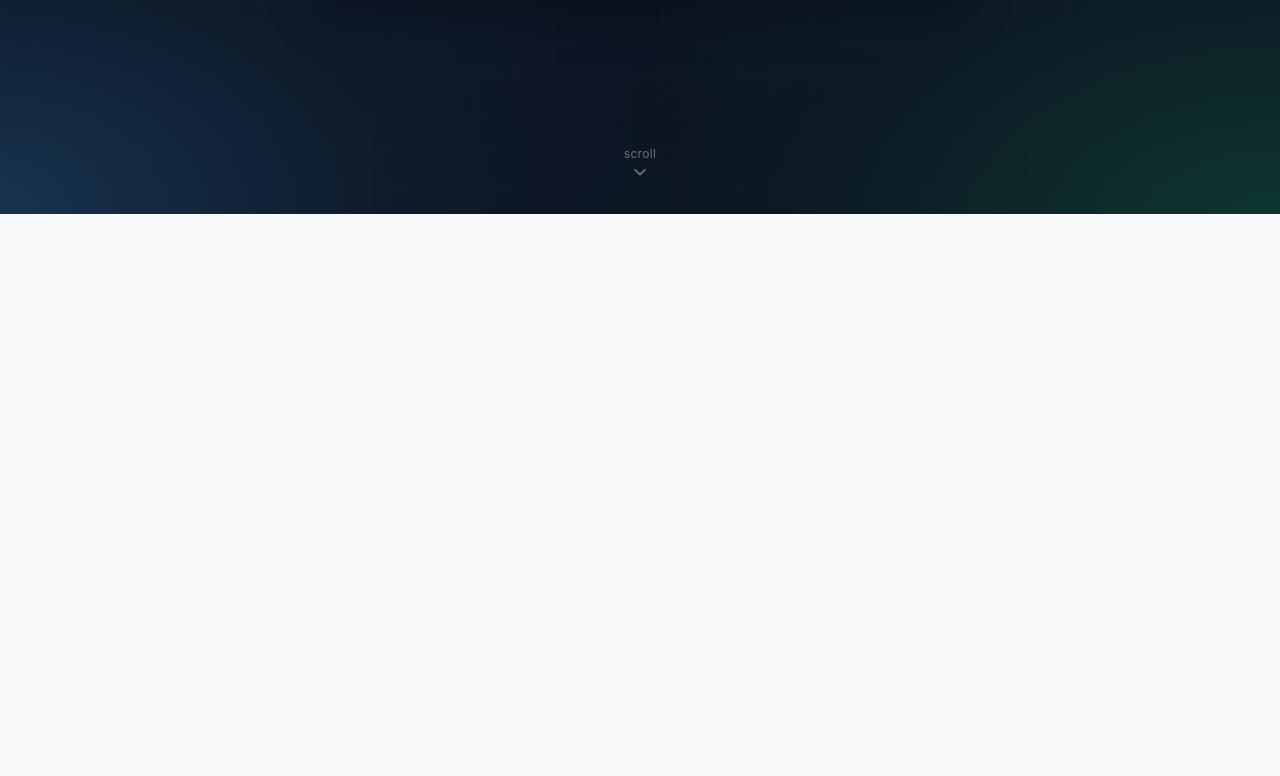
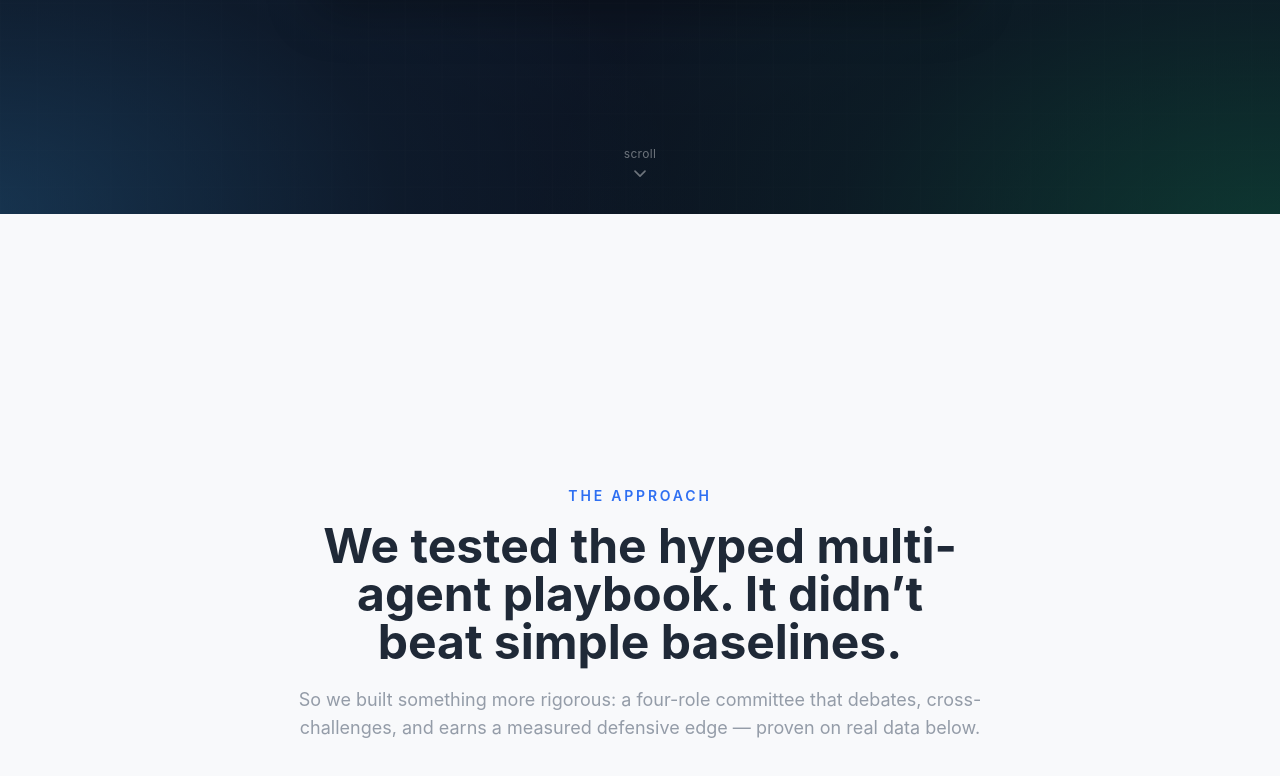
Before and after one commit to longsizhuo/openinvest-site, a React (Vite) app: page / in a window 1280 px wide. Shown: the part 586-1362 px from the top of the page. Before the commit the page ends 800 px from the top, so only its background shows below. Built offline with nearby package versions, Linux system fonts and the light colour scheme.

Commit message:
feat: scroll-snap hard cut (hero -> approach) via CSS snap + motion useScroll toggle

```diff
--- a/src/App.tsx
+++ b/src/App.tsx
@@ -1,9 +1,13 @@
+import SnapToggle from './components/SnapToggle'
 import Hero from './sections/Hero'
+import WhyDifferent from './sections/WhyDifferent'
 
 export default function App() {
   return (
     <>
+      <SnapToggle />
       <Hero />
+      <WhyDifferent />
     </>
   )
 }
--- /dev/null
+++ b/src/components/SnapToggle.tsx
@@ -0,0 +1,34 @@
+import { useEffect } from 'react'
+import { useMotionValueEvent, useReducedMotion, useScroll } from 'motion/react'
+
+/**
+ * The hero (panel 0) and "why" (panel 1) are CSS scroll-snap panels, so the
+ * browser hard-cuts between them (never resting half-way). Once the reader
+ * scrolls past panel 1 into the long evidence section, mandatory snapping is
+ * turned off so that content scrolls freely. Reduced-motion disables snapping
+ * entirely (instant, no scroll-jacking feel).
+ */
+export default function SnapToggle() {
+  const { scrollY } = useScroll()
+  const reduce = useReducedMotion()
+
+  const sync = (y: number) => {
+    const el = document.documentElement
+    if (reduce) {
+      el.style.scrollSnapType = 'none'
+      return
+    }
+    const pastPanels = y > window.innerHeight * 1.5
+    el.style.scrollSnapType = pastPanels ? 'none' : 'y mandatory'
+  }
+
+  // initial + reduced-motion changes
+  useEffect(() => {
+    sync(scrollY.get())
+    // eslint-disable-next-line react-hooks/exhaustive-deps
+  }, [reduce])
+
+  useMotionValueEvent(scrollY, 'change', sync)
+
+  return null
+}
--- a/src/index.css
+++ b/src/index.css
@@ -5,6 +5,9 @@
 @layer base {
   html {
     scroll-behavior: smooth;
+    /* Hard-cut between the first two full-screen panels; SnapToggle turns this
+       off once the reader reaches the long evidence section. */
+    scroll-snap-type: y mandatory;
   }
   body {
     @apply bg-canvas text-ink font-sans antialiased;
--- a/src/sections/Hero.tsx
+++ b/src/sections/Hero.tsx
@@ -5,7 +5,7 @@ import heroBg from '../assets/hero-bg.svg'
 export default function Hero() {
   return (
     <section
-      className="relative flex h-screen w-full flex-col items-center justify-center overflow-hidden bg-hero px-6 text-white"
+      className="snap-start snap-always relative flex h-screen w-full flex-col items-center justify-center overflow-hidden bg-hero px-6 text-white"
       style={{
         backgroundImage: `url(${heroBg})`,
         backgroundSize: 'cover',
--- /dev/null
+++ b/src/sections/WhyDifferent.tsx
@@ -0,0 +1,20 @@
+export default function WhyDifferent() {
+  return (
+    <section
+      id="why"
+      className="snap-start snap-always flex h-screen w-full flex-col items-center justify-center bg-canvas px-6"
+    >
+      <div className="max-w-3xl text-center">
+        <p className="text-sm font-semibold uppercase tracking-[0.2em] text-brand">The approach</p>
+        <h2 className="mt-4 text-balance text-4xl font-bold leading-tight text-ink sm:text-5xl">
+          We tested the hyped multi-agent playbook. It didn&rsquo;t beat simple baselines.
+        </h2>
+        <p className="mt-5 text-balance text-lg text-muted">
+          So we built something more rigorous: a four-role committee that debates,
+          cross-challenges, and earns a measured defensive edge — proven on real data below.
+        </p>
+        {/* CommitteeFlow diagram is added in the next step */}
+      </div>
+    </section>
+  )
+}
```
